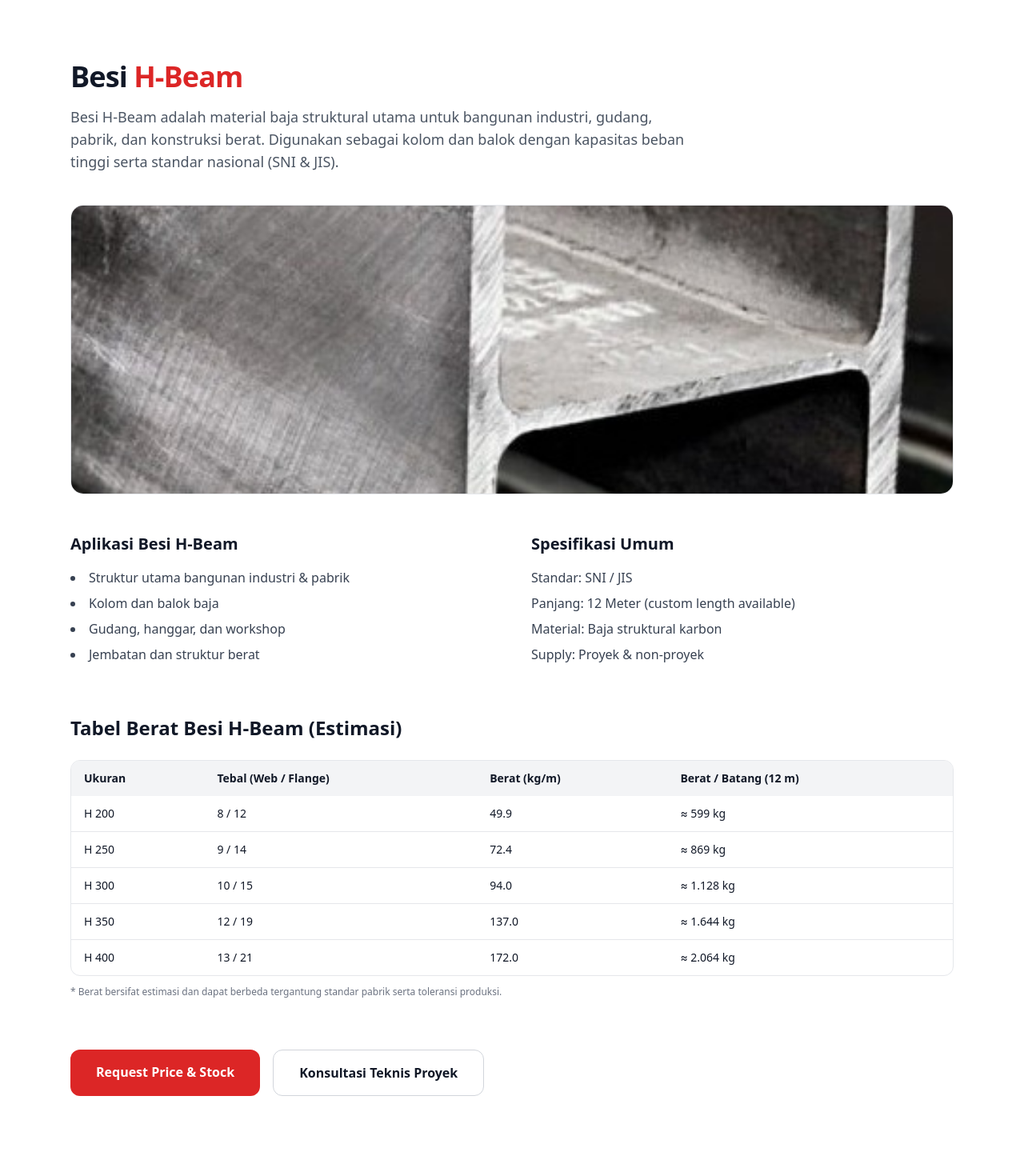
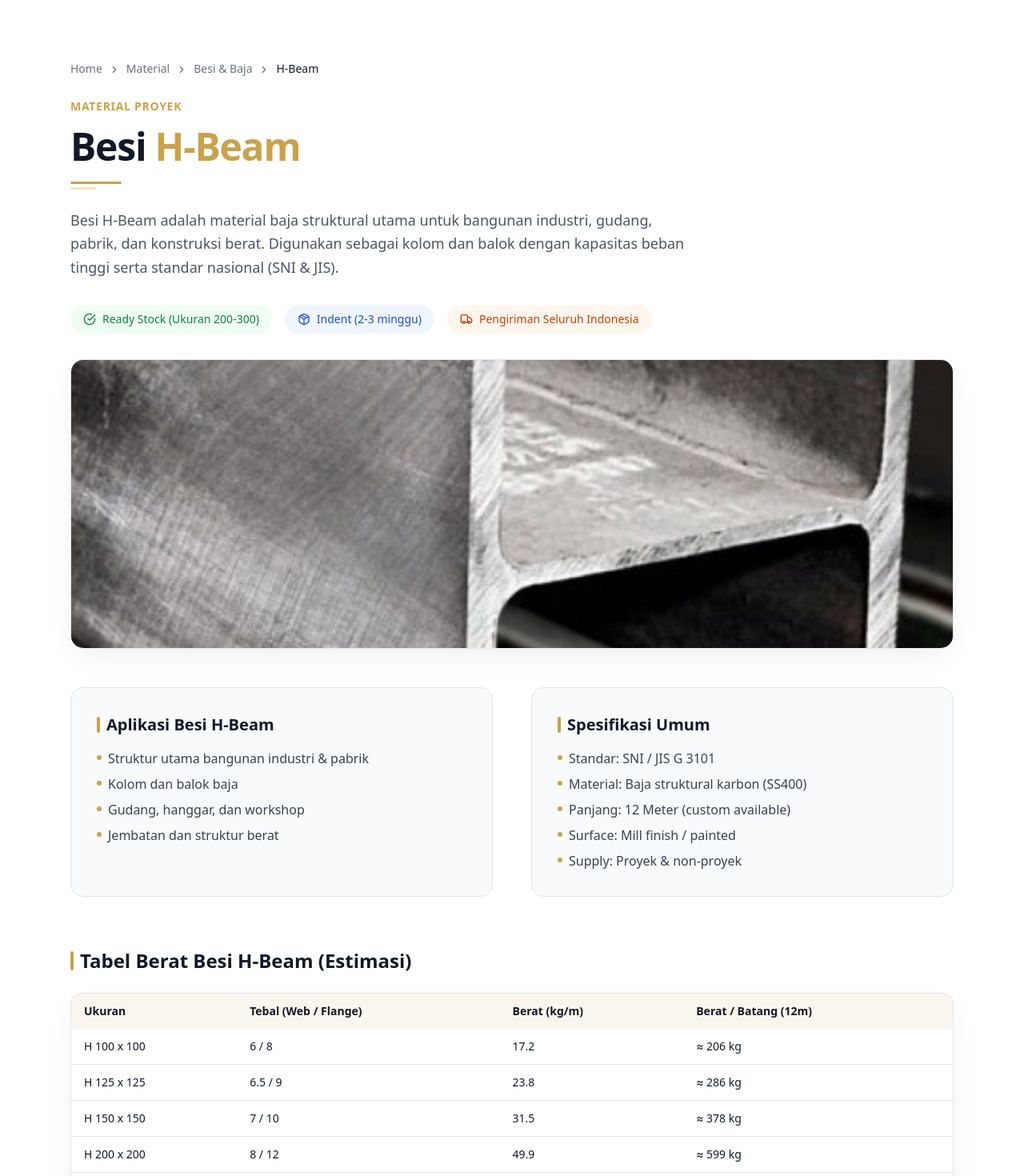
Before and after one commit to herlan-syihabudin/PT.-MANGGALA-PUTRA-PERSADA, a Next.js app: page /material/besi/h-beam in a window 1280 px wide. Shown: the part 20-1490 px from the top of the page at 80% size. Built offline with nearby package versions, Linux system fonts and the light colour scheme.

Commit message:
Update page.tsx

```diff
--- a/app/material/besi/h-beam/page.tsx
+++ b/app/material/besi/h-beam/page.tsx
@@ -1,122 +1,260 @@
+import Image from "next/image"
 import Link from "next/link"
+import { ChevronRight, Phone, Package, Truck, CheckCircle } from "lucide-react"
+import type { Metadata } from "next"
+
+export const metadata: Metadata = {
+  title: "Besi H-Beam SNI | Harga & Tabel Berat | Supplier Baja Industri | MPP Engineering",
+  description: "Supplier besi H-Beam standar SNI & JIS untuk struktur industri, gudang, dan pabrik. Tersedia ukuran 100-400, panjang 12m, ready stock. Request harga & stok untuk proyek Anda.",
+  keywords: "besi H-Beam, H-Beam SNI, baja struktural, kolom baja, balok baja, supplier H-Beam, H-Beam 200, H-Beam 250",
+  openGraph: {
+    title: "Besi H-Beam SNI | MPP Engineering",
+    description: "Material baja struktural utama untuk bangunan industri. Tabel berat lengkap.",
+    images: ["/images/og-hbeam.jpg"],
+  },
+  alternates: {
+    canonical: "https://mppindo.com/material/besi/h-beam",
+  },
+}
 
 export default function HBeamPage() {
-  const waBase =
-    "https://wa.me/6281297396612?text="
+  // Data tabel lebih lengkap
+  const hbeamData = [
+    { ukuran: "H 100 x 100", webFlange: "6 / 8", beratPerM: "17.2", beratPerBatang: "≈ 206 kg" },
+    { ukuran: "H 125 x 125", webFlange: "6.5 / 9", beratPerM: "23.8", beratPerBatang: "≈ 286 kg" },
+    { ukuran: "H 150 x 150", webFlange: "7 / 10", beratPerM: "31.5", beratPerBatang: "≈ 378 kg" },
+    { ukuran: "H 200 x 200", webFlange: "8 / 12", beratPerM: "49.9", beratPerBatang: "≈ 599 kg" },
+    { ukuran: "H 250 x 250", webFlange: "9 / 14", beratPerM: "72.4", beratPerBatang: "≈ 869 kg" },
+    { ukuran: "H 300 x 300", webFlange: "10 / 15", beratPerM: "94.0", beratPerBatang: "≈ 1.128 kg" },
+    { ukuran: "H 350 x 350", webFlange: "12 / 19", beratPerM: "137.0", beratPerBatang: "≈ 1.644 kg" },
+    { ukuran: "H 400 x 400", webFlange: "13 / 21", beratPerM: "172.0", beratPerBatang: "≈ 2.064 kg" },
+  ]
 
-  const waText = encodeURIComponent(
-    "Halo PT Manggala Putra Persada, saya ingin request harga & stok Besi H-Beam."
-  )
+  const waBase = "https://wa.me/6281297396612?text="
 
   return (
     <section className="py-24 bg-white">
       <div className="max-w-6xl mx-auto px-6">
 
-        {/* HEADER */}
-        <h1 className="text-4xl font-extrabold tracking-tight text-gray-900 mb-4">
-          Besi <span className="text-red-600">H-Beam</span>
-        </h1>
+        {/* ===== BREADCRUMB ===== */}
+        <div className="mb-6 text-sm text-gray-500">
+          <Link href="/" className="hover:text-gold transition">Home</Link>
+          <ChevronRight size={14} className="inline mx-2" />
+          <Link href="/material" className="hover:text-gold transition">Material</Link>
+          <ChevronRight size={14} className="inline mx-2" />
+          <Link href="/material/besi" className="hover:text-gold transition">Besi & Baja</Link>
+          <ChevronRight size={14} className="inline mx-2" />
+          <span className="text-gray-900 font-medium">H-Beam</span>
+        </div>
 
-        <p className="text-lg text-gray-600 max-w-3xl mb-10">
-          Besi H-Beam adalah material baja struktural utama untuk bangunan industri,
-          gudang, pabrik, dan konstruksi berat. Digunakan sebagai kolom dan balok
-          dengan kapasitas beban tinggi serta standar nasional (SNI & JIS).
-        </p>
+        {/* ===== HEADER ===== */}
+        <div className="max-w-3xl mb-8">
+          <span className="inline-block mb-4 text-sm font-semibold text-gold tracking-wider uppercase">
+            Material Proyek
+          </span>
 
-        {/* IMAGE */}
-        <div className="mb-12 rounded-2xl overflow-hidden border bg-gray-100">
-          <img
+          <h1 className="text-4xl md:text-5xl font-extrabold tracking-tight text-gray-900">
+            Besi <span className="text-gold">H-Beam</span>
+          </h1>
+
+          <div className="relative mt-5 mb-6">
+            <div className="h-[3px] w-16 bg-gold rounded-full" />
+            <div className="h-[3px] w-8 bg-gold/30 rounded-full mt-1" />
+          </div>
+
+          <p className="text-lg text-gray-600 leading-relaxed">
+            Besi H-Beam adalah material baja struktural utama untuk bangunan industri,
+            gudang, pabrik, dan konstruksi berat. Digunakan sebagai kolom dan balok
+            dengan kapasitas beban tinggi serta standar nasional (SNI & JIS).
+          </p>
+        </div>
+
+        {/* ===== STOCK STATUS ===== */}
+        <div className="flex flex-wrap gap-4 mb-8">
+          <div className="flex items-center gap-2 bg-green-50 text-green-700 px-4 py-2 rounded-full text-sm">
+            <CheckCircle size={16} />
+            <span>Ready Stock (Ukuran 200-300)</span>
+          </div>
+          <div className="flex items-center gap-2 bg-blue-50 text-blue-700 px-4 py-2 rounded-full text-sm">
+            <Package size={16} />
+            <span>Indent (2-3 minggu)</span>
+          </div>
+          <div className="flex items-center gap-2 bg-orange-50 text-orange-700 px-4 py-2 rounded-full text-sm">
+            <Truck size={16} />
+            <span>Pengiriman Seluruh Indonesia</span>
+          </div>
+        </div>
+
+        {/* ===== IMAGE ===== */}
+        <div className="mb-12 rounded-2xl overflow-hidden border border-gray-200 shadow-soft">
+          <Image
             src="/material/besi/hbeam.jpg"
-            alt="Besi H Beam"
+            alt="Besi H-Beam standar SNI untuk struktur bangunan industri dan gudang"
+            width={1200}
+            height={360}
             className="w-full h-[360px] object-cover"
+            priority
           />
         </div>
 
-        {/* DESCRIPTION */}
+        {/* ===== INFO GRID ===== */}
         <div className="grid md:grid-cols-2 gap-12 mb-16">
-          <div>
-            <h2 className="text-xl font-bold mb-4">
+          <div className="bg-gray-50 border border-gray-200 rounded-2xl p-8">
+            <h2 className="text-xl font-bold mb-4 flex items-center gap-2">
+              <span className="w-1 h-5 bg-gold rounded-full" />
               Aplikasi Besi H-Beam
             </h2>
-            <ul className="list-disc list-inside text-gray-700 space-y-2">
-              <li>Struktur utama bangunan industri & pabrik</li>
-              <li>Kolom dan balok baja</li>
-              <li>Gudang, hanggar, dan workshop</li>
-              <li>Jembatan dan struktur berat</li>
+            <ul className="space-y-2 text-gray-700">
+              {[
+                "Struktur utama bangunan industri & pabrik",
+                "Kolom dan balok baja",
+                "Gudang, hanggar, dan workshop",
+                "Jembatan dan struktur berat",
+              ].map((item, i) => (
+                <li key={i} className="flex items-start gap-2">
+                  <span className="w-1.5 h-1.5 bg-gold rounded-full mt-2" />
+                  <span>{item}</span>
+                </li>
+              ))}
             </ul>
           </div>
 
-          <div>
-            <h2 className="text-xl font-bold mb-4">
+          <div className="bg-gray-50 border border-gray-200 rounded-2xl p-8">
+            <h2 className="text-xl font-bold mb-4 flex items-center gap-2">
+              <span className="w-1 h-5 bg-gold rounded-full" />
               Spesifikasi Umum
             </h2>
-            <ul className="text-gray-700 space-y-2">
-              <li>Standar: SNI / JIS</li>
-              <li>Panjang: 12 Meter (custom length available)</li>
-              <li>Material: Baja struktural karbon</li>
-              <li>Supply: Proyek & non-proyek</li>
+            <ul className="space-y-2 text-gray-700">
+              {[
+                "Standar: SNI / JIS G 3101",
+                "Material: Baja struktural karbon (SS400)",
+                "Panjang: 12 Meter (custom available)",
+                "Surface: Mill finish / painted",
+                "Supply: Proyek & non-proyek",
+              ].map((item, i) => (
+                <li key={i} className="flex items-start gap-2">
+                  <span className="w-1.5 h-1.5 bg-gold rounded-full mt-2" />
+                  <span>{item}</span>
+                </li>
+              ))}
             </ul>
           </div>
         </div>
 
-        {/* WEIGHT TABLE */}
+        {/* ===== WEIGHT TABLE ===== */}
         <div className="mb-16">
-          <h2 className="text-2xl font-bold mb-6">
+          <h2 className="text-2xl font-bold mb-6 flex items-center gap-2">
+            <span className="w-1 h-6 bg-gold rounded-full" />
             Tabel Berat Besi H-Beam (Estimasi)
           </h2>
 
-          <div className="overflow-x-auto border rounded-xl">
+          <div className="overflow-x-auto border border-gray-200 rounded-xl shadow-soft">
             <table className="w-full text-sm">
-              <thead className="bg-gray-100 text-gray-900">
+              <thead className="bg-gold/10 text-gray-900">
                 <tr>
-                  <th className="px-4 py-3 text-left">Ukuran</th>
-                  <th className="px-4 py-3 text-left">Tebal (Web / Flange)</th>
-                  <th className="px-4 py-3 text-left">Berat (kg/m)</th>
-                  <th className="px-4 py-3 text-left">Berat / Batang (12 m)</th>
+                  <th className="px-4 py-3 text-left font-semibold">Ukuran</th>
+                  <th className="px-4 py-3 text-left font-semibold">Tebal (Web / Flange)</th>
+                  <th className="px-4 py-3 text-left font-semibold">Berat (kg/m)</th>
+                  <th className="px-4 py-3 text-left font-semibold">Berat / Batang (12m)</th>
                 </tr>
               </thead>
               <tbody className="divide-y">
-                {[
-                  ["H 200", "8 / 12", "49.9", "≈ 599 kg"],
-                  ["H 250", "9 / 14", "72.4", "≈ 869 kg"],
-                  ["H 300", "10 / 15", "94.0", "≈ 1.128 kg"],
-                  ["H 350", "12 / 19", "137.0", "≈ 1.644 kg"],
-                  ["H 400", "13 / 21", "172.0", "≈ 2.064 kg"],
-                ].map((row, i) => (
-                  <tr key={i}>
-                    <td className="px-4 py-3 font-medium">{row[0]}</td>
-                    <td className="px-4 py-3">{row[1]}</td>
-                    <td className="px-4 py-3">{row[2]}</td>
-                    <td className="px-4 py-3">{row[3]}</td>
+                {hbeamData.map((row, i) => (
+                  <tr key={i} className="hover:bg-gray-50 transition">
+                    <td className="px-4 py-3 font-medium">{row.ukuran}</td>
+                    <td className="px-4 py-3">{row.webFlange}</td>
+                    <td className="px-4 py-3">{row.beratPerM}</td>
+                    <td className="px-4 py-3">{row.beratPerBatang}</td>
                   </tr>
                 ))}
               </tbody>
             </table>
           </div>
 
-          <p className="text-xs text-gray-500 mt-3">
-            * Berat bersifat estimasi dan dapat berbeda tergantung standar pabrik
-            serta toleransi produksi.
+          <p className="text-xs text-gray-500 mt-3 flex items-center gap-1">
+            <span className="w-1 h-1 bg-gold rounded-full" />
+            * Berat bersifat estimasi dan dapat berbeda tergantung standar pabrik serta toleransi produksi.
           </p>
         </div>
 
-        {/* CTA */}
+        {/* ===== RELATED PRODUCTS ===== */}
+        <div className="mb-16">
+          <h2 className="text-2xl font-bold mb-6 flex items-center gap-2">
+            <span className="w-1 h-6 bg-gold rounded-full" />
+            Material Terkait
+          </h2>
+
+          <div className="grid md:grid-cols-3 gap-6">
+            {[
+              { name: "Besi WF", slug: "wf", desc: "Kolom dan balok struktur" },
+              { name: "Besi UNP", slug: "unp", desc: "Secondary structure & rangka" },
+              { name: "Besi Beton", slug: "besi-beton", desc: "Pondasi dan struktur beton" },
+            ].map((item) => (
+              <Link
+                key={item.slug}
+                href={`/material/besi/${item.slug}`}
+                className="group border border-gray-200 rounded-xl p-6 hover:border-gold/30 hover:shadow-md transition"
+              >
+                <h3 className="font-semibold text-gray-900 group-hover:text-gold transition">
+                  {item.name}
+                </h3>
+                <p className="text-sm text-gray-500 mt-1">{item.desc}</p>
+              </Link>
+            ))}
+          </div>
+        </div>
+
+        {/* ===== CTA ===== */}
         <div className="flex flex-col md:flex-row gap-4">
           <a
-            href={waBase + waText}
-            className="bg-red-600 text-white px-8 py-4 rounded-xl font-semibold text-center hover:bg-red-700 transition"
+            href={`${waBase}${encodeURIComponent(
+              "Halo PT Manggala Putra Persada, saya ingin request harga & stok Besi H-Beam. Ukuran: ______, Qty: ______, Lokasi Kirim: ______."
+            )}`}
+            target="_blank"
+            rel="noreferrer"
+            className="inline-flex items-center justify-center gap-2 bg-gradient-to-r from-red-600 to-red-700 text-white px-8 py-4 rounded-xl font-semibold
+              hover:from-red-700 hover:to-red-800 transition-all shadow-lg shadow-red-600/20
+              hover:shadow-xl hover:-translate-y-0.5 active:translate-y-0 group flex-1"
           >
-            Request Price & Stock
+            <Phone size={18} />
+            Request Harga & Stok
+            <ChevronRight size={16} className="group-hover:translate-x-1 transition-transform" />
           </a>
 
           <Link
             href="/kontak"
-            className="border border-gray-300 px-8 py-4 rounded-xl font-semibold text-center hover:bg-gray-100 transition"
+            className="inline-flex items-center justify-center gap-2 border border-gray-300 px-8 py-4 rounded-xl font-semibold hover:bg-gray-100 transition flex-1"
           >
             Konsultasi Teknis Proyek
           </Link>
         </div>
 
+        {/* ===== SCHEMA MARKUP (Product) ===== */}
+        <script
+          type="application/ld+json"
+          dangerouslySetInnerHTML={{
+            __html: JSON.stringify({
+              "@context": "https://schema.org",
+              "@type": "Product",
+              "name": "Besi H-Beam SNI",
+              "description": "Besi H-Beam standar SNI & JIS untuk struktur bangunan industri, gudang, dan pabrik.",
+              "image": "https://mppindo.com/material/besi/hbeam.jpg",
+              "brand": {
+                "@type": "Brand",
+                "name": "SNI / JIS"
+              },
+              "offers": {
+                "@type": "Offer",
+                "availability": "https://schema.org/InStock",
+                "priceSpecification": {
+                  "@type": "PriceSpecification",
+                  "priceCurrency": "IDR"
+                }
+              }
+            })
+          }}
+        />
+
       </div>
     </section>
   )
```
